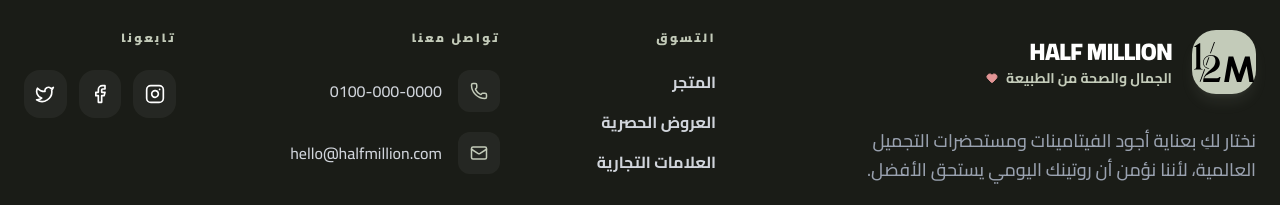
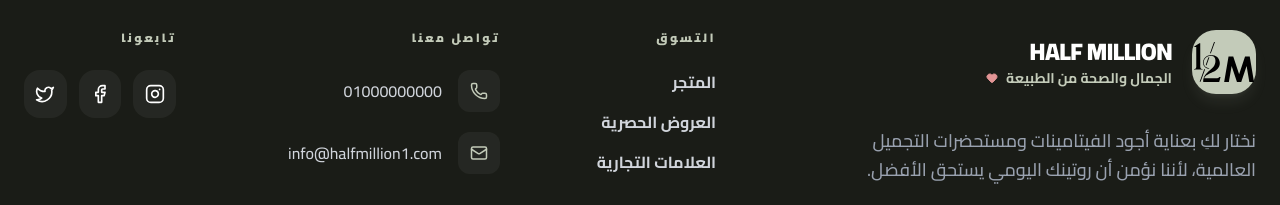
Before and after one commit to heshammmsaifff/half-million, a Next.js app: page /cart in a window 1280 px wide. Shown: the part 747-952 px from the top of the page. Built offline with nearby package versions, Linux system fonts and the light colour scheme; no server answers; the database is empty.

Commit message:
add mob nums and email (we still wait for new mob nums)

```diff
--- a/app/card/page.js
+++ b/app/card/page.js
@@ -7,7 +7,6 @@ import { FaWhatsapp } from "react-icons/fa6";
 const MobileFullCard = () => {
   const [isModalOpen, setIsModalOpen] = useState(false);
 
-  // استبدل هذا الرابط بموقعك الفعلي على خرائط جوجل
   const googleMapsUrl =
     "https://www.google.com/maps/place/30%C2%B043'33.8%22N+31%C2%B047'18.2%22E/@30.7260492,31.7858226,600m/data=!3m2!1e3!4b1!4m4!3m3!8m2!3d30.7260492!4d31.7883975?hl=en&entry=ttu&g_ep=EgoyMDI1MTIwOS4wIKXMDSoKLDEwMDc5MjA3MUgBUAM%3D";
 
@@ -18,7 +17,6 @@ const MobileFullCard = () => {
     >
       {/* منطقة الصور */}
       <div className="relative flex-grow w-full overflow-hidden bg-black">
-        {/* النصف الأول: Skincare (المثلث العلوي الأيسر) */}
         <div
           className="absolute inset-0 z-0"
           style={{ clipPath: "polygon(0 0, 100% 0, 0 100%)" }}
@@ -27,14 +25,10 @@ const MobileFullCard = () => {
             src="/skincare.jpg"
             alt="Skincare"
             className="w-full h-full object-cover scale-125"
-            /* السر هنا: تحريك الصورة لليمين وللأسفل قليلاً
-               لتظهر في منتصف المثلث العلوي المتاح
-            */
             style={{ objectPosition: "60% 30%" }}
           />
         </div>
 
-        {/* النصف الثاني: Vitamin (المثلث السفلي الأيمن) */}
         <div
           className="absolute inset-0 z-0"
           style={{ clipPath: "polygon(100% 0, 100% 100%, 0 100%)" }}
@@ -43,14 +37,10 @@ const MobileFullCard = () => {
             src="/vitamin.jpg"
             alt="Vitamin"
             className="w-full h-full object-cover scale-125"
-            /* تحريك الصورة لليسار وللأعلى لتظهر في
-               منتصف المثلث السفلي المتاح
-            */
             style={{ objectPosition: "40% 70%" }}
           />
         </div>
 
-        {/* الخط الفاصل SVG */}
         <svg
           className="absolute inset-0 w-full h-full z-10 pointer-events-none"
           preserveAspectRatio="none"
@@ -75,7 +65,6 @@ const MobileFullCard = () => {
         </div>
       </div>
 
-      {/* شريط الأيقونات السفلي */}
       <div className="h-28 bg-white flex justify-around items-center px-4 z-30 border-t border-gray-100 shadow-up">
         <a
           href="https://halfmillion1.com"
@@ -88,7 +77,6 @@ const MobileFullCard = () => {
           <span className="text-xs font-bold">الموقع</span>
         </a>
 
-        {/* الآن عند الضغط يفتح اللوكيشن */}
         <a
           href={googleMapsUrl}
           target="_blank"
@@ -111,7 +99,6 @@ const MobileFullCard = () => {
         </button>
       </div>
 
-      {/* المودال */}
       {isModalOpen && (
         <div className="fixed inset-0 z-[100] bg-black/60 backdrop-blur-sm flex items-end justify-center">
           <div className="bg-white w-full rounded-t-[40px] p-8 animate-in slide-in-from-bottom duration-300 shadow-2xl">
@@ -124,19 +111,19 @@ const MobileFullCard = () => {
             </div>
             <div className="space-y-4 mb-6">
               <a
-                href="tel:+201092141964"
+                href="tel:+201000000000"
                 className="flex justify-between items-center p-4 bg-gray-50 rounded-2xl font-mono text-lg text-emerald-700 active:bg-emerald-50 transition-colors"
               >
-                <span dir="ltr">01092141964</span>
+                <span dir="ltr">01000000000</span>
                 <Phone size={18} />
               </a>
               <a
-                href="https://wa.me/201092141964"
+                href="https://wa.me/201000000000"
                 target="_blank"
                 rel="noopener noreferrer"
                 className="flex justify-between items-center p-4 bg-emerald-50/50 rounded-2xl font-mono text-lg text-emerald-700 active:bg-emerald-100 transition-colors"
               >
-                <span dir="ltr">01092141964</span>
+                <span dir="ltr">01000000000</span>
                 <FaWhatsapp size={20} className="text-green-600" />
               </a>
             </div>
--- a/app/cart/page.js
+++ b/app/cart/page.js
@@ -91,7 +91,6 @@ export default function CartPage() {
 
   return (
     <div className="max-w-[1400px] mx-auto px-6 py-12 md:py-20" dir="rtl">
-      {/* نافذة التحذير (Modal) - تظهر فقط لغير المسجلين */}
       {showLoginAlert && (
         <div className="fixed inset-0 z-[100] flex items-center justify-center p-4">
           <div
--- a/components/Footer.js
+++ b/components/Footer.js
@@ -7,7 +7,6 @@ import {
   Twitter,
   Mail,
   Phone,
-  MapPin,
   ArrowUpRight,
   X,
   Heart,
@@ -17,6 +16,15 @@ import Link from "next/link";
 const Footer = () => {
   const currentYear = new Date().getFullYear();
   const [modalContent, setModalContent] = useState(null);
+
+  // بيانات التواصل - يمكنك تغيير الروابط هنا بسهولة
+  const contactLinks = {
+    phone: "01000000000",
+    email: "info@halfmillion1.com",
+    instagram: "https://instagram.com/your-profile",
+    facebook: "https://facebook.com/your-page",
+    twitter: "https://twitter.com/your-account",
+  };
 
   const policies = {
     terms: {
@@ -55,7 +63,6 @@ const Footer = () => {
       className="relative bg-[#1A1C17] text-white pt-24 pb-12 overflow-hidden"
       dir="rtl"
     >
-      {/* Decorative Element */}
       <div className="absolute top-0 left-1/2 -translate-x-1/2 w-full h-px bg-gradient-to-r from-transparent via-[#C3CBB9]/30 to-transparent" />
 
       <div className="max-w-7xl mx-auto px-6">
@@ -94,22 +101,24 @@ const Footer = () => {
               التسوق
             </h4>
             <ul className="space-y-4 font-bold">
-              {["المتجر", "العروض الحصرية", "العلامات التجارية"].map(
-                (item, i) => (
+              {[
+                { name: "المتجر", slug: "/all-products" },
+                { name: "العروض الحصرية", slug: "/offers" },
+                { name: "العلامات التجارية", slug: "/all-brands" },
+              ].map((link, i) => (
                 <li key={i}>
                   <Link
-                      href="#"
+                    href={link.slug}
                     className="text-gray-300 hover:text-white transition-colors flex items-center gap-2 group"
                   >
-                      {item}{" "}
+                    {link.name}
                     <ArrowUpRight
                       size={14}
                       className="opacity-0 group-hover:opacity-100 transition-all -translate-y-1"
                     />
                   </Link>
                 </li>
-                )
-              )}
+              ))}
             </ul>
           </div>
 
@@ -119,7 +128,12 @@ const Footer = () => {
               تواصل معنا
             </h4>
             <ul className="space-y-5 text-gray-300 font-medium">
-              <li className="flex items-center gap-4 group cursor-pointer">
+              {/* Phone Link */}
+              <li>
+                <a
+                  href={`tel:${contactLinks.phone}`}
+                  className="flex items-center gap-4 group cursor-pointer"
+                >
                   <div className="p-3 rounded-xl bg-white/5 group-hover:bg-[#C3CBB9]/20 transition-colors">
                     <Phone size={18} className="text-[#C3CBB9]" />
                   </div>
@@ -127,35 +141,57 @@ const Footer = () => {
                     dir="ltr"
                     className="group-hover:text-white transition-colors"
                   >
-                  0100-000-0000
+                    {contactLinks.phone}
                   </span>
+                </a>
               </li>
-              <li className="flex items-center gap-4 group cursor-pointer">
+              {/* Email Link */}
+              <li>
+                <a
+                  href={`mailto:${contactLinks.email}`}
+                  className="flex items-center gap-4 group cursor-pointer"
+                >
                   <div className="p-3 rounded-xl bg-white/5 group-hover:bg-[#C3CBB9]/20 transition-colors">
                     <Mail size={18} className="text-[#C3CBB9]" />
                   </div>
                   <span className="group-hover:text-white transition-colors">
-                  hello@halfmillion.com
+                    {contactLinks.email}
                   </span>
+                </a>
               </li>
             </ul>
           </div>
 
-          {/* Social Media */}
+          {/* Social Media - Individual Links */}
           <div className="lg:col-span-2 space-y-6">
             <h4 className="text-xs font-black uppercase tracking-[0.2em] text-[#C3CBB9]">
               تابعونا
             </h4>
             <div className="flex gap-3">
-              {[Instagram, Facebook, Twitter].map((Icon, idx) => (
               <a
-                  key={idx}
-                  href="#"
+                href={contactLinks.instagram}
+                target="_blank"
+                rel="noopener noreferrer"
                 className="w-12 h-12 bg-white/5 rounded-2xl flex items-center justify-center hover:bg-[#C3CBB9] hover:text-[#1A1C17] transition-all duration-500"
               >
-                  <Icon size={20} />
+                <Instagram size={20} />
               </a>
-              ))}
+              <a
+                href={contactLinks.facebook}
+                target="_blank"
+                rel="noopener noreferrer"
+                className="w-12 h-12 bg-white/5 rounded-2xl flex items-center justify-center hover:bg-[#C3CBB9] hover:text-[#1A1C17] transition-all duration-500"
+              >
+                <Facebook size={20} />
+              </a>
+              <a
+                href={contactLinks.twitter}
+                target="_blank"
+                rel="noopener noreferrer"
+                className="w-12 h-12 bg-white/5 rounded-2xl flex items-center justify-center hover:bg-[#C3CBB9] hover:text-[#1A1C17] transition-all duration-500"
+              >
+                <Twitter size={20} />
+              </a>
             </div>
           </div>
         </div>
@@ -183,7 +219,7 @@ const Footer = () => {
         </div>
       </div>
 
-      {/* Modern Modal */}
+      {/* Modern Modal Component */}
       {modalContent && (
         <div className="fixed inset-0 z-[100] flex items-center justify-center p-6">
           <div
```
Lines whose indentation alone changed are shown as unchanged.
